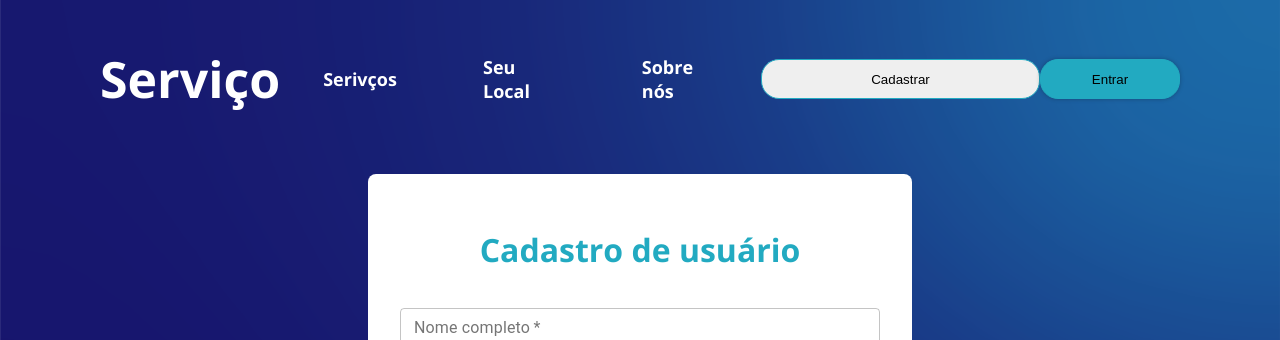
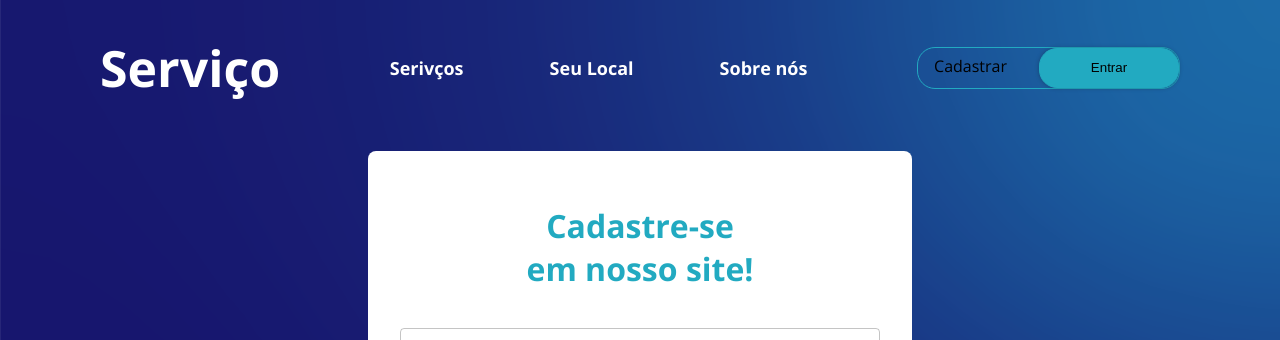
Before and after one commit to CesarSturmer/service, a Next.js app: page /userForm in a window 1280 px wide. Shown: the top 340 px of the page. Built offline with nearby package versions, Linux system fonts and the light colour scheme; no server answers.

Commit message:
code refactoring

```diff
--- a/pages/index.js
+++ b/pages/index.js
@@ -34,10 +34,6 @@ const Subtitle = styled.h3`
   margin: 0;
 `;
 
-
-
-
-
 export default function Landing() {
   return (
     <PageContainer>
--- a/pages/userForm.js
+++ b/pages/userForm.js
@@ -5,7 +5,7 @@ function Form() {
     return (
         <>
             <Header />
-            <UserForm title='Cadastro de usuário' />
+            <UserForm title='Cadastre-se em nosso site!' />
         </>
     )
 }
--- a/src/components/FormContainer/index.js
+++ b/src/components/FormContainer/index.js
@@ -1,4 +1,5 @@
 import styled from 'styled-components'
+import SubmitButton from '../SubmitButton'
 
 const Form = styled.form`
     background-color: ${({ theme }) => theme.colors.backgroundWhite};
@@ -14,6 +15,8 @@ const Form = styled.form`
 
 const Title = styled.h1`
     color: ${({ theme }) => theme.colors.secondary};
+    max-width: 15rem;
+    text-align: center;
 `
 
 const FormContainer = (props) => {
@@ -21,6 +24,7 @@ const FormContainer = (props) => {
         <Form onSubmit={props.onSubmit}>
             <Title>{props.title}</Title>
             {props.children}
+            <SubmitButton type='submit'>{props.buttonText}</SubmitButton>
         </Form>
     )
 }
--- a/src/components/Header/index.js
+++ b/src/components/Header/index.js
@@ -22,14 +22,19 @@ const TitleSecond = styled.h1`
   padding: 43px;
 `;
 
-const ButtonRegister = styled.button`
+const ButtonsContainer = styled.div`
   border: 1px solid ${({ theme }) => theme.colors.secondary};
   border-radius: 18px;
+`
+
+const SignUpButton = styled.a`
   width: 279px;
   height: 40px;
+  margin-right: 1rem;
+  padding: 1rem;
 `;
 
-const ButtonEnter = styled.button`
+const LoginButton = styled.button`
   background: ${({ theme }) => theme.colors.secondary};
   box-shadow: 0px 0px 4px rgba(0, 0, 0, 0.25);
   border: 1px solid ${({ theme }) => theme.colors.secondary};
@@ -51,12 +56,14 @@ const Header = () => {
                 <TitleSecond>Sobre nós</TitleSecond>
             </Container>
             <Container>
+              <ButtonsContainer>
                 <Link href="/userForm">
-                <ButtonRegister>Cadastrar</ButtonRegister>
+                <SignUpButton>Cadastrar</SignUpButton>
                 </Link>
                 <Link href="/login">
-                <ButtonEnter>Entrar</ButtonEnter>
+                <LoginButton>Entrar</LoginButton>
                 </Link>
+              </ButtonsContainer>
             </Container>
             </Container>
         </HeaderContainer>
--- a/src/components/UserForm/index.js
+++ b/src/components/UserForm/index.js
@@ -3,7 +3,6 @@ import axios from 'axios'
 import styled from 'styled-components'
 import {TextField, MenuItem} from '@material-ui/core'
 import api from '../../../pages/api'
-import SubmitButton from '../SubmitButton'
 import {useRouter} from 'next/router'
 import FormValidations from '../../contexts/FormValidations'
 import useError from '../../hooks/useError'
@@ -122,7 +121,11 @@ function UserForm(props) {
     }
 
     return (
-        <FormContainer title={props.title} onSubmit={canSend() ? (props.edit ? editUser : postUser) : invalidData}>
+        <FormContainer
+            title={props.title}
+            onSubmit={canSend() ? (props.edit ? editUser : postUser) : invalidData}
+            buttonText={props.edit ? 'Editar' : 'Cadastrar'}
+        >
             <TextField
                 value={name}
                 onChange={(e) => setName(e.target.value)}
@@ -270,7 +273,6 @@ function UserForm(props) {
                     })
                 }
             </TextField>
-            <SubmitButton type='submit'>{props.edit ? 'Editar' : 'Cadastrar'}</SubmitButton>
         </FormContainer>
     )
 }
```
Also changed, not shown: pages/login.js (+5 -3 lines).
